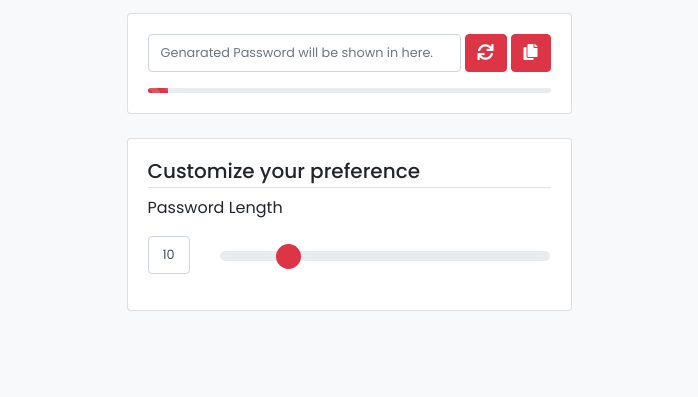
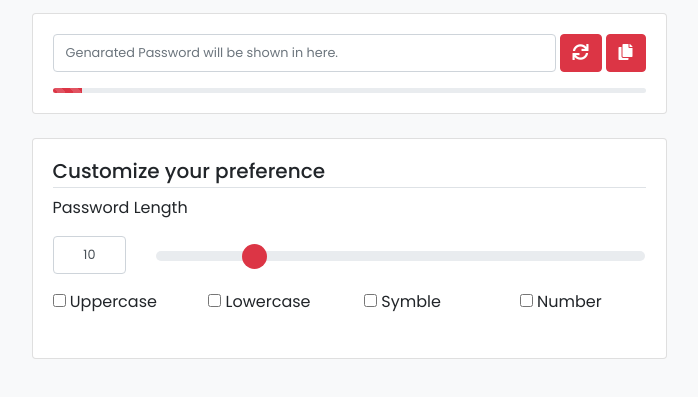
Before and after one commit to Tanvir-Sadi/Tanvir-Sadi.github.io, a plain HTML site: page index.html in a window 1280 px wide. Shown: the part 131-528 px from the top of the page, without its empty margins (291-989 px from the left). Drawn offline with nearby package versions, Linux system fonts and the light colour scheme.

Commit message:
Uppercase, lowercase, number symble added

```diff
--- a/assets/js/script.js
+++ b/assets/js/script.js
@@ -2,13 +2,16 @@
 
 var slider = document.getElementById("myRange");
 var output = document.getElementById("passwordDigit");
-var foo = document.getElementById("foo");
+var genaratedPassword = document.getElementById("genaratedPassword");
 var resetPassword = document.getElementById("resetPassword");
 var copyPassword = document.getElementById("copyPassword");
+var uppercase = document.getElementById("uppercase");
+var lowercase =  document.getElementById("lowercase");
+var symble =  document.getElementById("symble");
+var number =  document.getElementById("number");
 var clipboard = new ClipboardJS('#copyPassword');
 
 clipboard.on('success', function(e) {
-
   console.info('Action:', e.action);
   console.info('Text:', e.text);
   console.info('Trigger:', e.trigger);
@@ -26,7 +29,7 @@ output.value = slider.value; // Display the default slider value
 slider.oninput = function() {
   output.value = this.value;
   console.log(makeid(output.value));
-  foo.value = makeid(output.value);
+  genaratedPassword.value = makeid(output.value);
 }
 
 output = document.getElementById("passwordDigit");
@@ -38,21 +41,20 @@ output.oninput = function() {
     // this.value = 1;
   }
   slider.value = output.value;
-  console.log(makeid(output.value));
-  foo.value = makeid(output.value);
-}
-
-resetPassword.onclick = function() {
-  console.log(makeid(output.value));
-  foo.value = makeid(output.value);
-}
-
-function makeid(length) {
-   var result           = '';
-   var characters       = 'ABCDEFGHIJKLMNOPQRSTUVWXYZabcdefghijklmnopqrstuvwxyz0123456789';
-   var charactersLength = characters.length;
+  console.log(makeid(output.value));xca
    for ( var i = 0; i < length; i++ ) {
       result += characters.charAt(Math.floor(Math.random() * charactersLength));
    }
    return result;
 }
+
+function makeResult(el,s,characters){
+  if (el.checked == true) {
+    if(!characters.includes(s)){
+      characters += s;
+    }
+  } else {
+    characters = characters.replace(s,"");
+  }
+  return characters;
+}
--- a/index.html
+++ b/index.html
@@ -22,14 +22,14 @@
       <h1 class="text-center font-weight-300" font>Genarate Password Easily!</h1>
       <p class="text-center font-weight-200"> Genarate Your custom password nice and easy.</p>
       <div class="row justify-content-center">
-        <div class="col-lg-6 col-xl-5">
+        <div class="col-lg-7">
           <div class="card mx-auto">
             <div class="card-body">
               <form class="" action="index.html" method="post">
                 <div class="form-group d-flex justify-content-between">
-                  <input type="text" class="form-control font-size-small" id="foo" placeholder="Genarated Password will be shown in here.">
+                  <input type="text" class="form-control font-size-small" id="genaratedPassword" placeholder="Genarated Password will be shown in here.">
                   <button type="button" name="button" class="btn btn-danger mx-1" id="resetPassword"><i class="fas fa-sync"></i></button>
-                  <button type="button" name="button" class="btn btn-danger" data-clipboard-target="#foo" id="copyPassword"><i class="fas fa-copy"></i></button>
+                  <button type="button" name="button" class="btn btn-danger" data-clipboard-target="#genaratedPassword" id="copyPassword"><i class="fas fa-copy"></i></button>
                 </div>
                 <div class="progress mt-3" style="height: 5px;">
                   <div class="progress-bar progress-bar-striped bg-danger" id="passwordStrength" role="progressbar" style="width: 5%" aria-valuenow="10" aria-valuemin="1" aria-valuemax="50"></div>
@@ -53,6 +53,32 @@
                       </div>
                     </div>
                   </div>
+                  <div class="row my-3">
+                    <div class="col">
+                      <div class="row">
+                        <div class="col">
+                          <input type="checkbox" name="uppercase" value="" id="uppercase">
+                          <label for="uppercase">Uppercase</label>
+                        </div>
+                        <div class="col">
+                          <input type="checkbox" name="lowercase" value="" id="lowercase">
+                          <label for="lowercase">Lowercase</label>
+                        </div>
+                      </div>
+                    </div>
+                    <div class="col">
+                      <div class="row">
+                        <div class="col">
+                          <input type="checkbox" name="symble" value="" id="symble">
+                          <label for="symble">Symble</label>
+                        </div>
+                        <div class="col">
+                          <input type="checkbox" name="number" value="" id="number">
+                          <label for="number">Number</label>
+                        </div>
+                      </div>
+                    </div>
+                  </div>
                 </div>
               </form>
             </div>
```
